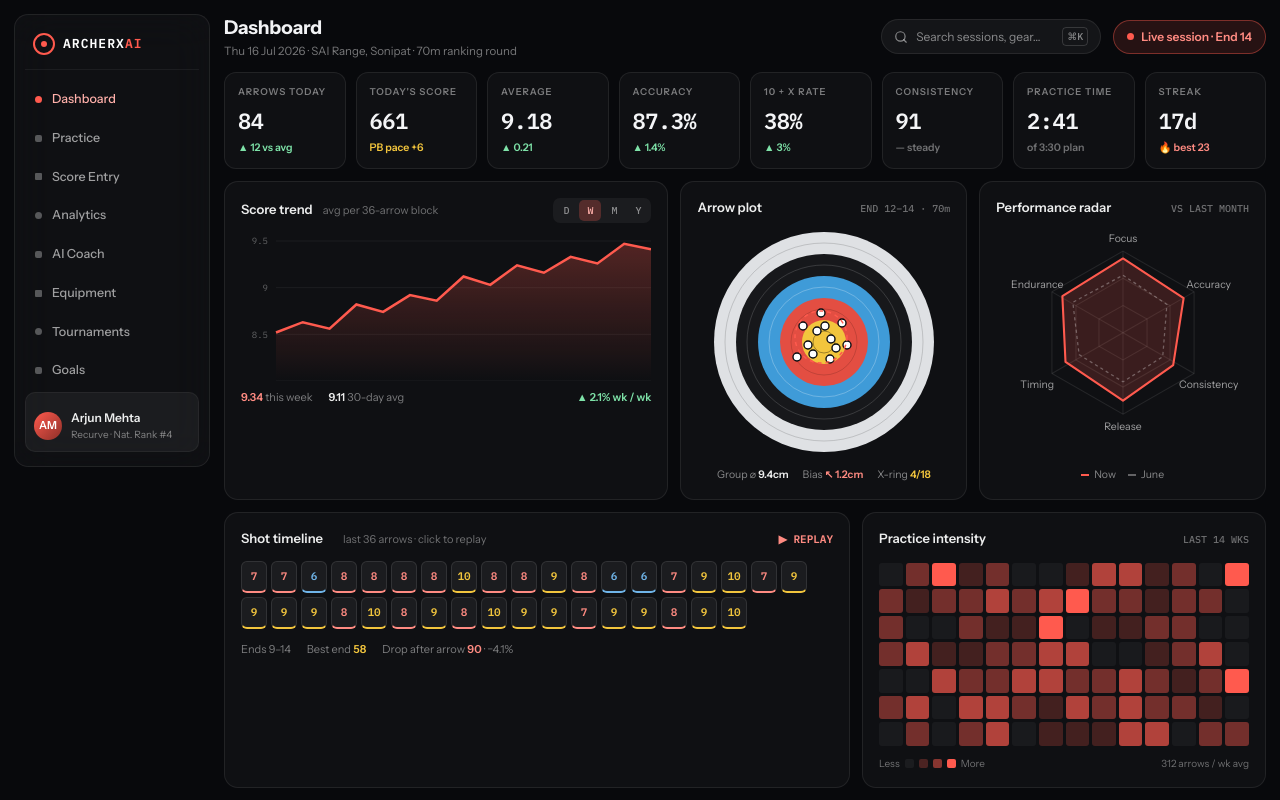
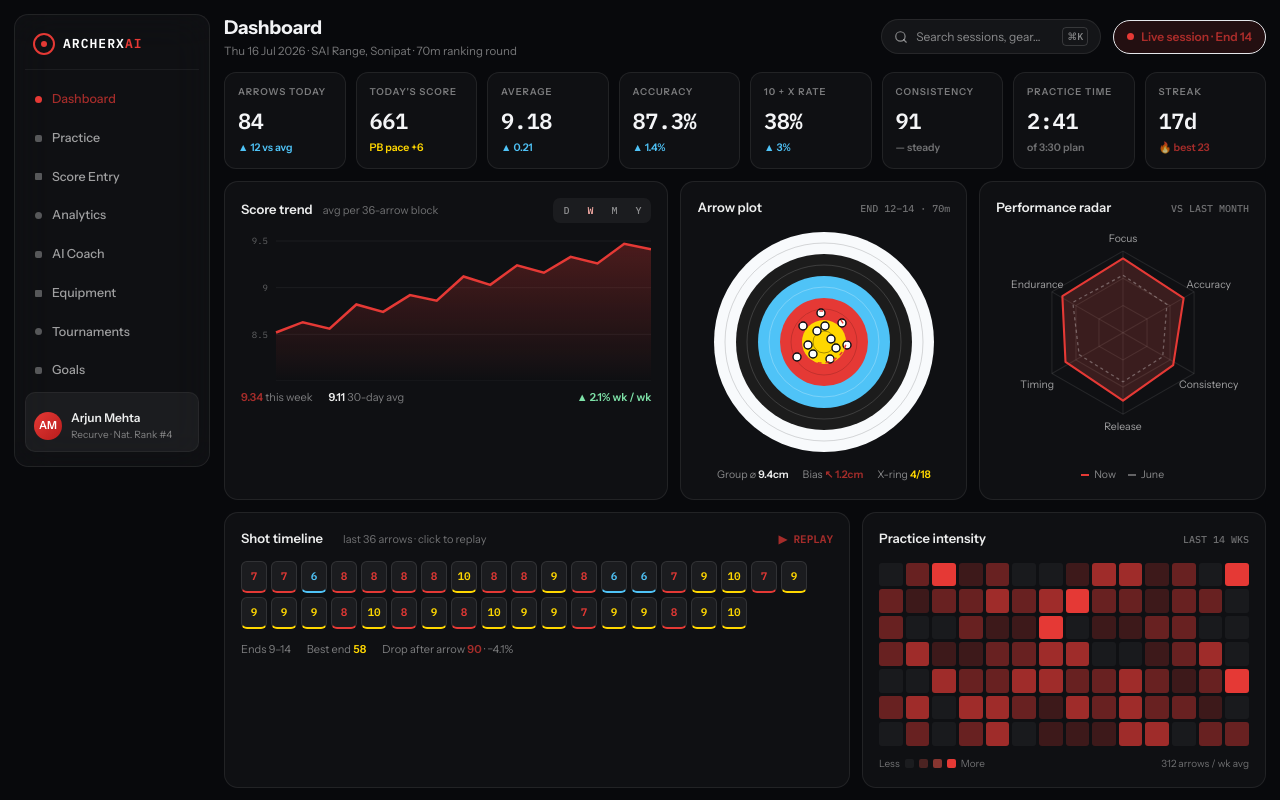
Before and after one commit to sudaaher74-ctrl/siddhi, a Next.js app: page / in a window 1280 px wide. Shown: the top 800 px of the page. Built offline with nearby package versions, Linux system fonts and the light colour scheme.

Commit message:
update new color

```diff
--- a/app/globals.css
+++ b/app/globals.css
@@ -8,11 +8,19 @@
     --surface: #0a0c10;
     --panel: rgba(255, 255, 255, 0.03);
     --border: rgba(255, 255, 255, 0.08);
-    --accent: #ff5a4e;
-    --accent-soft: #ff8b82;
-    --gold: #f2c53d;
-    --green: #7ee2a8;
-    --blue: #6fb4e8;
+    /* Target Face Colors */
+    --target-gold: #FFD700;
+    --target-red: #E53935;
+    --target-blue: #4FC3F7;
+    --target-black: #1C1C1C;
+    --target-white: #F8FAFC;
+
+    /* Semantic Colors derived from Target Face */
+    --accent: var(--target-red);
+    --accent-soft: rgba(229, 57, 53, 0.7);
+    --gold: var(--target-gold);
+    --blue: var(--target-blue);
+
     --text: #f2f3f5;
     --text-mid: #eceded;
     --text-dim: rgba(255, 255, 255, 0.45);
--- a/components/AIChat.tsx
+++ b/components/AIChat.tsx
@@ -11,7 +11,7 @@ export default function AIChat() {
           <div className="bg-white/5 rounded-2xl rounded-tr-sm p-3 sm:p-4 text-[13px] text-white/90 border border-white/5">
             Hey Coach, my arrows have been grouping a bit to the left today, especially when the wind picks up. Any tips?
           </div>
-          <div className="w-8 h-8 rounded-full bg-gradient-to-br from-[#ff5a4e] to-[#8d2f28] flex-shrink-0 flex items-center justify-center text-white text-xs font-bold">
+          <div className="w-8 h-8 rounded-full bg-gradient-to-br from-accent to-[#b71c1c] flex-shrink-0 flex items-center justify-center text-white text-xs font-bold">
             AM
           </div>
         </div>
--- a/components/ArrowPlot.tsx
+++ b/components/ArrowPlot.tsx
@@ -9,11 +9,11 @@ export default function ArrowPlot() {
       </div>
       <svg viewBox="0 0 230 230" className="w-full max-w-[230px] mx-auto mt-[10px]">
         {/* Target face rings */}
-        <circle cx="115" cy="115" r="110" fill="#dfe1e4" />
-        <circle cx="115" cy="115" r="88" fill="#17181b" />
-        <circle cx="115" cy="115" r="66" fill="#3f9bd8" />
-        <circle cx="115" cy="115" r="44" fill="#e34e42" />
-        <circle cx="115" cy="115" r="22" fill="#f2c53d" />
+        <circle cx="115" cy="115" r="110" fill="var(--target-white)" />
+        <circle cx="115" cy="115" r="88" fill="var(--target-black)" />
+        <circle cx="115" cy="115" r="66" fill="var(--target-blue)" />
+        <circle cx="115" cy="115" r="44" fill="var(--target-red)" />
+        <circle cx="115" cy="115" r="22" fill="var(--target-gold)" />
         <circle cx="115" cy="115" r="11" fill="none" stroke="rgba(0,0,0,.35)" strokeWidth="1" />
         <circle cx="115" cy="115" r="99" fill="none" stroke="rgba(0,0,0,.15)" />
         <circle cx="115" cy="115" r="77" fill="none" stroke="rgba(255,255,255,.15)" />
@@ -26,7 +26,7 @@ export default function ArrowPlot() {
           ))}
         </g>
         {/* Group circle */}
-        <circle cx="112" cy="110" r="26" fill="none" stroke="#ff5a4e" strokeWidth="1.5" strokeDasharray="4 4" />
+        <circle cx="112" cy="110" r="26" fill="none" stroke="var(--accent)" strokeWidth="1.5" strokeDasharray="4 4" />
       </svg>
       <div className="flex gap-[14px] justify-center mt-[10px] text-[10.5px] text-white/50">
         <span>
--- a/components/GoalTracker.tsx
+++ b/components/GoalTracker.tsx
@@ -65,7 +65,7 @@ export default function GoalTracker() {
 
             <div className="w-full h-1.5 bg-black/40 rounded-full mt-2 overflow-hidden">
               <div
-                className={`h-full rounded-full transition-all duration-1000 ${goal.completed ? 'bg-accent' : 'bg-gradient-to-r from-[#ff5a4e] to-[#ffb0aa]'}`}
+                className={`h-full rounded-full transition-all duration-1000 ${goal.completed ? 'bg-accent' : 'bg-gradient-to-r from-accent to-accent-soft'}`}
                 style={{ width: `${goal.progress}%` }}
               />
             </div>
--- a/components/PerformanceRadar.tsx
+++ b/components/PerformanceRadar.tsx
@@ -20,7 +20,7 @@ export default function PerformanceRadar() {
         <polygon
           points="110,32 168,70 158,134 110,168 55,131 52,68"
           fill="rgba(255,90,78,.18)"
-          stroke="#ff5a4e"
+          stroke="var(--accent)"
           strokeWidth="2"
           strokeLinejoin="round"
         />
--- a/components/PracticeHeatmap.tsx
+++ b/components/PracticeHeatmap.tsx
@@ -4,7 +4,7 @@ const LEGEND = [
   "rgba(255,255,255,.05)",
   "rgba(255,90,78,.25)",
   "rgba(255,90,78,.5)",
-  "#ff5a4e",
+  "var(--accent)",
 ];
 
 export default function PracticeHeatmap() {
--- a/components/ScorePad.tsx
+++ b/components/ScorePad.tsx
@@ -13,11 +13,11 @@ export default function ScorePad() {
             key={i}
             className={`
               flex items-center justify-center h-12 sm:h-14 rounded-xl text-[16px] sm:text-lg font-bold border border-white/5 transition-colors
-              ${score === 'X' || score === '10' ? 'bg-[#f2c53d]/20 text-[#f2c53d] hover:bg-[#f2c53d]/30' : ''}
-              ${score === '9' || score === '8' || score === '7' ? 'bg-[#ff8b82]/20 text-[#ff8b82] hover:bg-[#ff8b82]/30' : ''}
-              ${score === '6' || score === '5' || score === '4' ? 'bg-[#6fb4e8]/20 text-[#6fb4e8] hover:bg-[#6fb4e8]/30' : ''}
-              ${score === '3' || score === '2' || score === '1' ? 'bg-white/10 text-white hover:bg-white/20' : ''}
-              ${score === 'M' ? 'bg-black/40 text-text-dim hover:bg-black/60' : ''}
+              ${score === 'X' || score === '10' || score === '9' ? 'bg-[#FFD700]/20 text-[#FFD700] hover:bg-[#FFD700]/30' : ''}
+              ${score === '8' || score === '7' ? 'bg-[#E53935]/20 text-[#E53935] hover:bg-[#E53935]/30' : ''}
+              ${score === '6' || score === '5' ? 'bg-[#4FC3F7]/20 text-[#4FC3F7] hover:bg-[#4FC3F7]/30' : ''}
+              ${score === '4' || score === '3' ? 'bg-[#1C1C1C]/60 text-white hover:bg-[#1C1C1C]/80' : ''}
+              ${score === '2' || score === '1' || score === 'M' ? 'bg-white/10 text-white hover:bg-white/20' : ''}
             `}
           >
             {score}
--- a/components/ScoreTrend.tsx
+++ b/components/ScoreTrend.tsx
@@ -33,8 +33,8 @@ export default function ScoreTrend() {
           <AreaChart data={scoreTrendData} margin={{ top: 10, right: 0, left: -25, bottom: 0 }}>
             <defs>
               <linearGradient id="trendFill" x1="0" y1="0" x2="0" y2="1">
-                <stop offset="0%" stopColor="#ff5a4e" stopOpacity={0.28} />
-                <stop offset="100%" stopColor="#ff5a4e" stopOpacity={0} />
+                <stop offset="0%" stopColor="var(--accent)" stopOpacity={0.28} />
+                <stop offset="100%" stopColor="var(--accent)" stopOpacity={0} />
               </linearGradient>
             </defs>
             <CartesianGrid stroke="rgba(255,255,255,0.06)" vertical={false} />
@@ -49,13 +49,13 @@ export default function ScoreTrend() {
             <Area
               type="linear"
               dataKey="score"
-              stroke="#ff5a4e"
+              stroke="var(--accent)"
               strokeWidth={2.5}
               fillOpacity={1}
               fill="url(#trendFill)"
               animationDuration={1800}
               animationEasing="ease-out"
-              activeDot={{ r: 4, fill: "#0a0c10", stroke: "#ff5a4e", strokeWidth: 2.5 }}
+              activeDot={{ r: 4, fill: "#0a0c10", stroke: "var(--accent)", strokeWidth: 2.5 }}
             />
           </AreaChart>
         </ResponsiveContainer>
--- a/components/Sidebar.tsx
+++ b/components/Sidebar.tsx
@@ -22,7 +22,7 @@ export default function Sidebar() {
             key={item.label}
             href={item.href}
             className={`flex items-center gap-[10px] p-[8px_10px] rounded-lg border-0 bg-transparent text-[12.5px] font-medium text-left cursor-pointer hover:bg-white/5 transition-colors ${
-              isActive ? "bg-accent-hover text-[#ffb0aa]" : "text-white/60"
+              isActive ? "bg-accent-hover text-accent-soft" : "text-white/60"
             }`}
           >
             <span
@@ -41,7 +41,7 @@ export default function Sidebar() {
         );
       })}
       <div className="mt-auto flex items-center gap-[9px] p-[9px_8px] rounded-[10px] bg-white/5 border border-white/5 pt-4">
-        <div className="w-[28px] h-[28px] rounded-full bg-gradient-to-br from-[#ff5a4e] to-[#8d2f28] flex items-center justify-center text-white font-sans font-semibold text-[11px] flex-shrink-0">
+        <div className="w-[28px] h-[28px] rounded-full bg-gradient-to-br from-target-red to-[#b71c1c] flex items-center justify-center text-white font-sans font-semibold text-[11px] flex-shrink-0">
           AM
         </div>
         <div>
--- a/lib/data.ts
+++ b/lib/data.ts
@@ -31,14 +31,14 @@ export const navItems: NavItem[] = navLinks.map((item, i) => ({
 }));
 
 export const kpis: Kpi[] = [
-  { label: "Arrows today", value: "84", delta: "▲ 12 vs avg", deltaColor: "#7ee2a8" },
-  { label: "Today's score", value: "661", delta: "PB pace +6", deltaColor: "#f2c53d" },
-  { label: "Average", value: "9.18", delta: "▲ 0.21", deltaColor: "#7ee2a8" },
-  { label: "Accuracy", value: "87.3%", delta: "▲ 1.4%", deltaColor: "#7ee2a8" },
-  { label: "10 + X rate", value: "38%", delta: "▲ 3%", deltaColor: "#7ee2a8" },
+  { label: "Arrows today", value: "84", delta: "▲ 12 vs avg", deltaColor: "var(--target-blue)" },
+  { label: "Today's score", value: "661", delta: "PB pace +6", deltaColor: "var(--target-gold)" },
+  { label: "Average", value: "9.18", delta: "▲ 0.21", deltaColor: "var(--target-blue)" },
+  { label: "Accuracy", value: "87.3%", delta: "▲ 1.4%", deltaColor: "var(--target-blue)" },
+  { label: "10 + X rate", value: "38%", delta: "▲ 3%", deltaColor: "var(--target-blue)" },
   { label: "Consistency", value: "91", delta: "— steady", deltaColor: "rgba(255,255,255,.4)" },
   { label: "Practice time", value: "2:41", delta: "of 3:30 plan", deltaColor: "rgba(255,255,255,.4)" },
-  { label: "Streak", value: "17d", delta: "🔥 best 23", deltaColor: "#ff8b82" },
+  { label: "Streak", value: "17d", delta: "🔥 best 23", deltaColor: "var(--accent-soft)" },
 ];
 
 // Same seeded LCG as the design prototype so generated values match it exactly.
@@ -53,15 +53,15 @@ export const arrowTimeline: ArrowTile[] = Array.from({ length: 36 }, () => {
   const r = rnd();
   const v = r < 0.16 ? 10 : r < 0.52 ? 9 : r < 0.8 ? 8 : r < 0.94 ? 7 : 6;
   const isX = v === 10 && rnd() < 0.35;
-  return { v: isX ? "X" : String(v), c: v >= 9 ? "#f2c53d" : v >= 7 ? "#ff8b82" : "#6fb4e8" };
+  return { v: isX ? "X" : String(v), c: v >= 9 ? "var(--target-gold)" : v >= 7 ? "var(--target-red)" : v >= 5 ? "var(--target-blue)" : v >= 3 ? "var(--target-black)" : "var(--target-white)" };
 });
 
 const HEAT_COLORS = [
   "rgba(255,255,255,.045)",
-  "rgba(255,90,78,.22)",
-  "rgba(255,90,78,.42)",
-  "rgba(255,90,78,.68)",
-  "#ff5a4e",
+  "rgba(229, 57, 53, 0.22)",
+  "rgba(229, 57, 53, 0.42)",
+  "rgba(229, 57, 53, 0.68)",
+  "var(--accent)",
 ];
 
 export const heatmap: string[] = Array.from({ length: 98 }, () => {
--- a/tailwind.config.ts
+++ b/tailwind.config.ts
@@ -14,14 +14,21 @@ const config: Config = {
         panel: "rgba(255, 255, 255, 0.03)",
         border: "rgba(255, 255, 255, 0.08)",
         accent: {
-          DEFAULT: "#ff5a4e",
-          soft: "#ff8b82",
-          hover: "rgba(255, 90, 78, 0.14)",
-          subtle: "rgba(255, 90, 78, 0.12)",
+          DEFAULT: "var(--accent)",
+          soft: "var(--accent-soft)",
+          hover: "rgba(229, 57, 53, 0.14)",
+          subtle: "rgba(229, 57, 53, 0.12)",
         },
-        gold: "#f2c53d",
+        target: {
+          gold: "var(--target-gold)",
+          red: "var(--target-red)",
+          blue: "var(--target-blue)",
+          black: "var(--target-black)",
+          white: "var(--target-white)",
+        },
+        gold: "var(--gold)",
         green: "#7ee2a8",
-        blue: "#6fb4e8",
+        blue: "var(--blue)",
         text: {
           DEFAULT: "#f2f3f5",
           mid: "#eceded",
```
